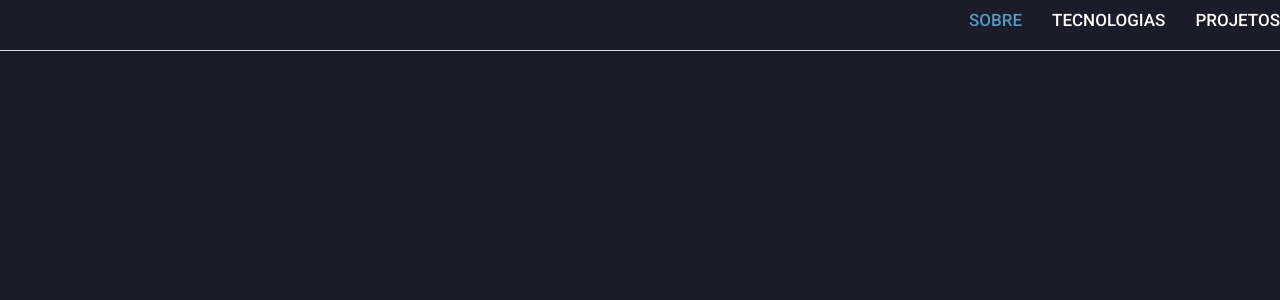
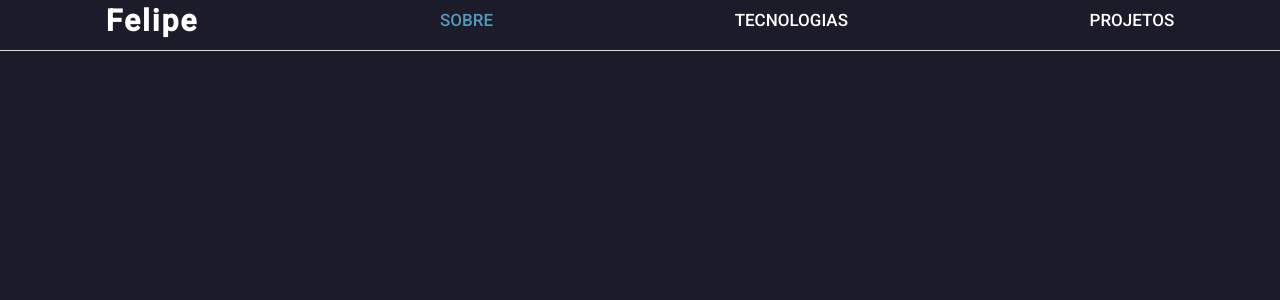
Before and after one commit to felipematheusmello/Portifolio, a React (Create React App) app: page / in a window 1280 px wide. Shown: the top 300 px of the page. Built offline with nearby package versions, Linux system fonts and the light colour scheme.

Commit message:
style: titles are updated

```diff
--- a/src/components/header/header.style.ts
+++ b/src/components/header/header.style.ts
@@ -10,11 +10,20 @@ font-family: 'Roboto', sans-serif;
 `
 export const Container = styled.div`
     display:flex;
-flex-flow:wrap row;
+    flex-flow:nowrap row;
     align-items:center;
-justify-content:right;
+    justify-content:space-around;
     padding-bottom:10px;
     border-bottom: solid 1px #ddd;
-width:100%;
+    width:100vw;
     height:40px;
 `
+
+export const Title = styled.h1`
+    margin:0;
+    color:#FFFF;
+    font-size:30px;
+    font-family: 'Roboto', sans-serif;
+    font-weight:bold;
+    letter-spacing:2px;
+`
--- a/src/components/header/index.jsx
+++ b/src/components/header/index.jsx
@@ -1,10 +1,12 @@
 import * as React from 'react';
-import { StyledLink, Container } from './header.style'
+import { StyledLink, Container, Title } from './header.style'
 import { useLocation } from 'react-router-dom'
 const Header = () => {
     const { pathname } = useLocation()
     return (
         <Container>
+
+            <Title>Felipe</Title>
             <StyledLink to='/' color={pathname === '/' ? '#5398BE' : '#FFFF'} >SOBRE</StyledLink>
             <StyledLink to='/tecnologies' color={pathname === '/tecnologies' ? '#5398BE' : '#FFFF'}>TECNOLOGIAS</StyledLink>
             <StyledLink to='/projects' color={pathname === '/projects' ? '#5398BE' : '#FFFF'}>PROJETOS</StyledLink>
```
Lines whose indentation alone changed are shown as unchanged.
